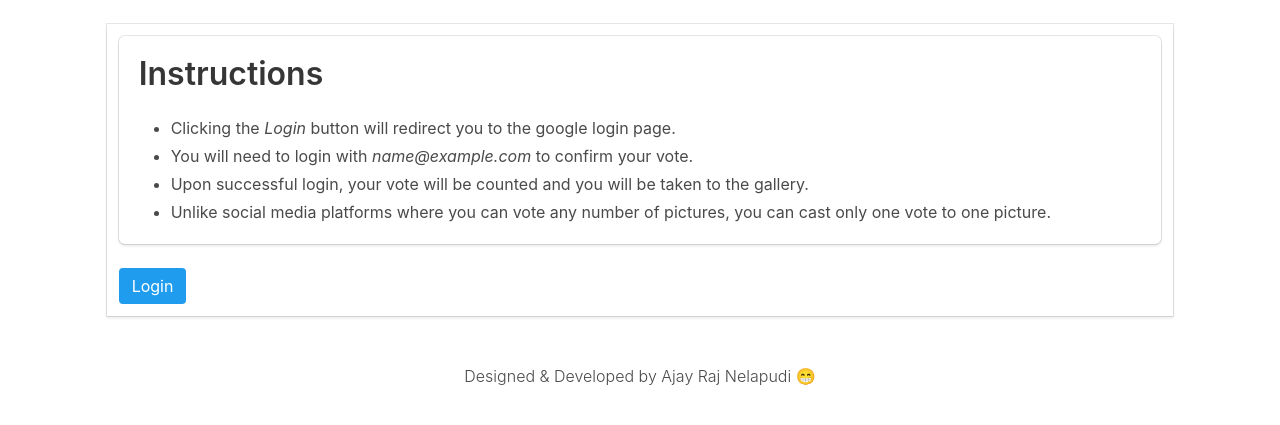
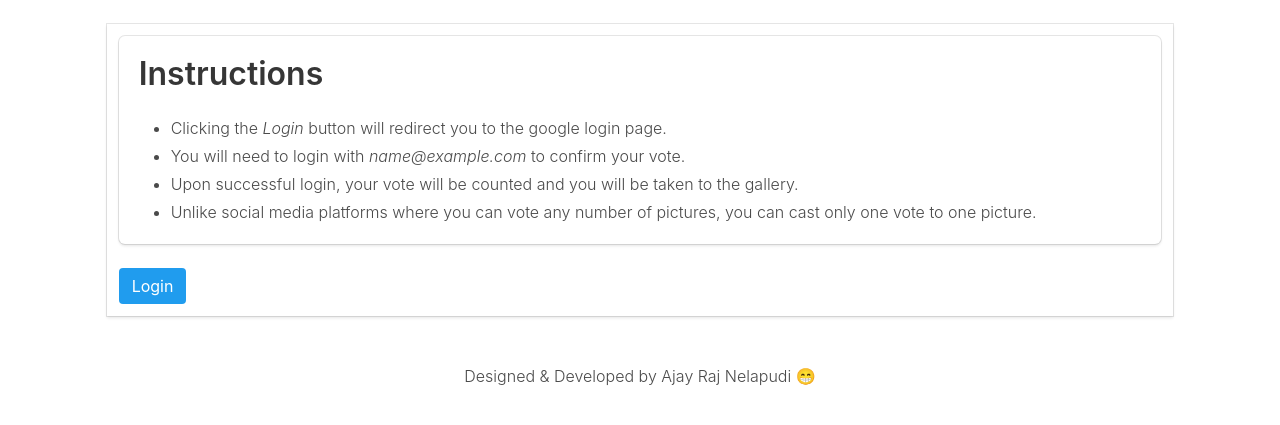
Before and after one commit to AjayRajNelapudi/Voteo, a Django app: template photeo/templates/auth_vote.html in a window 1280 px wide. Shown: the part 66-491 px from the top of the page. Run offline with Django 3.2, Linux system fonts and the light colour scheme; the template is opened without the code that fills it: most values are stand-ins (such as "Sample title", 1, 10 or a date in 2020).

Commit message:
instructions revised

```diff
--- a/photeo/templates/auth_vote.html
+++ b/photeo/templates/auth_vote.html
@@ -42,7 +42,7 @@
     <br>
 
     <div class="card column is-10 is-offset-1 is-full-mobile">
-        <div class="box is-size-3-touch">
+        <div class="box is-size-3-touch has-text-weight-light">
             <div class="content">
                 <h3 class="title is-3">Instructions</h3>
                 <ul>
```
